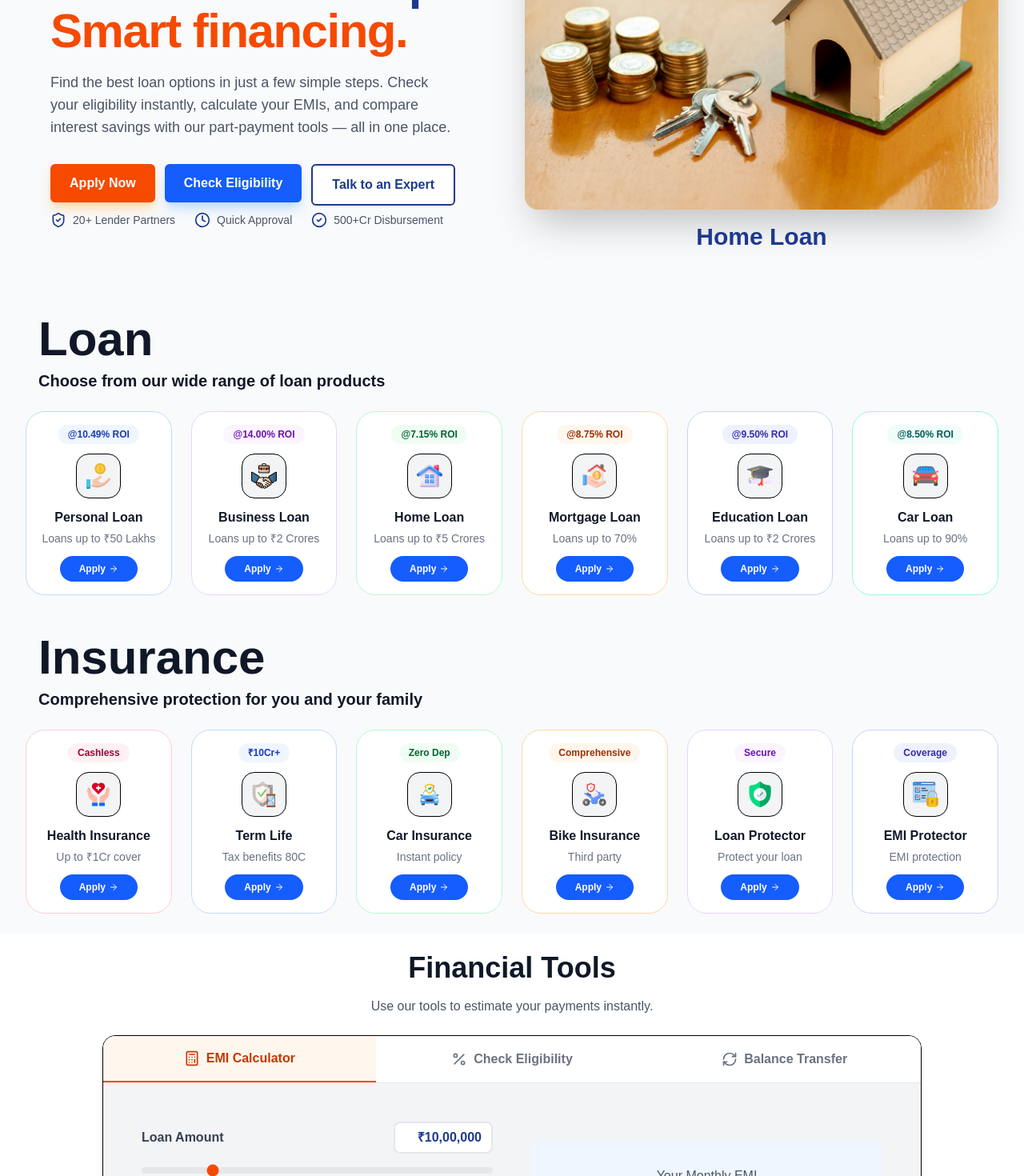
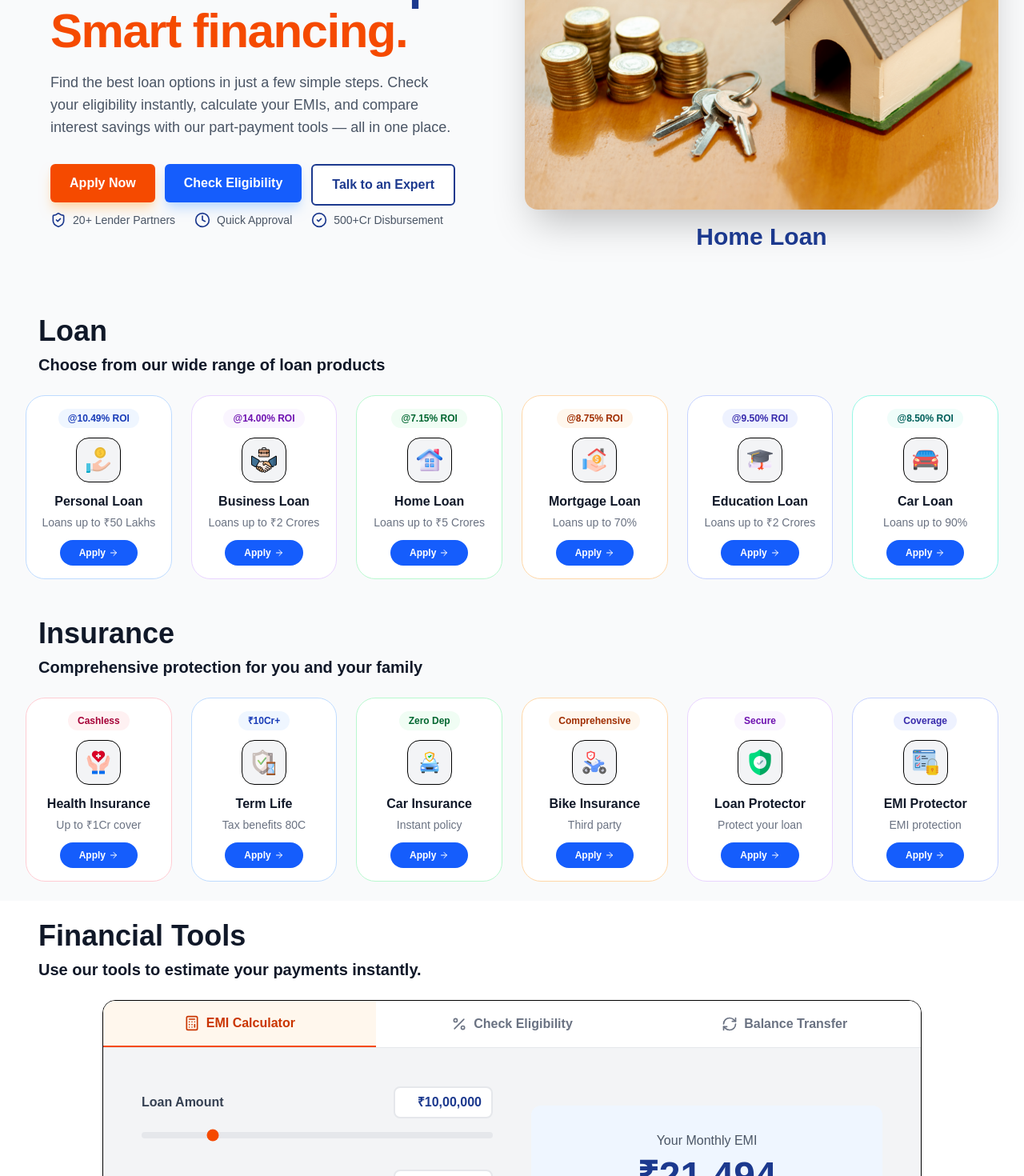
Before and after one commit to neerajk001/loan-sarathi, a Next.js app: page / in a window 1280 px wide. Shown: the part 310-1780 px from the top of the page at 80% size. Built offline with nearby package versions, Linux system fonts and the light colour scheme; no server answers; the database is empty.

Commit message:
font-reduce

```diff
--- a/src/components/Calculator.tsx
+++ b/src/components/Calculator.tsx
@@ -92,9 +92,9 @@ const Calculator = () => {
   return (
     <div id="calculators" className="py-6 bg-white">
       <div className="max-w-7xl mx-auto px-4 sm:px-6 lg:px-8">
-        <div className="text-center mb-6">
-          <h2 className="text-3xl font-bold text-gray-900 sm:text-4xl">Financial Tools</h2>
-          <p className="mt-4 text-gray-600">Use our tools to estimate your payments instantly.</p>
+        <div className="text-left mb-6 pl-4">
+          <h1 className="text-3xl md:text-4xl font-bold text-gray-900 mb-2">Financial Tools</h1>
+          <h2 className="text-xl font-bold text-gray-900">Use our tools to estimate your payments instantly.</h2>
         </div>
 
         <div className="max-w-5xl mx-auto bg-gray-100 rounded-2xl border border-black overflow-hidden">
--- a/src/components/InsuranceProducts.tsx
+++ b/src/components/InsuranceProducts.tsx
@@ -100,7 +100,7 @@ const InsuranceProducts = () => {
     <div id="insurance" className="py-6">
       <div className="max-w-7xl mx-auto px-4 sm:px-6 lg:px-8">
         <div className="text-left mb-6 pl-4">
-          <h1 className="text-5xl md:text-6xl font-bold text-gray-900 mb-2">
+          <h1 className="text-3xl md:text-4xl font-bold text-gray-900 mb-2">
             Insurance
           </h1>
           <h2 className="text-xl font-bold text-gray-900">
--- a/src/components/Products.tsx
+++ b/src/components/Products.tsx
@@ -161,7 +161,7 @@ const Products = () => {
     <div id="products" className="py-6">
       <div className="max-w-7xl mx-auto px-4 sm:px-6 lg:px-8">
         <div className="text-left mb-6 pl-4">
-          <h1 className="text-5xl md:text-6xl font-bold text-gray-900 mb-2">
+          <h1 className="text-3xl md:text-4xl font-bold text-gray-900 mb-2">
             Loan
           </h1>
           <h2 className="text-xl font-bold text-gray-900">
```
